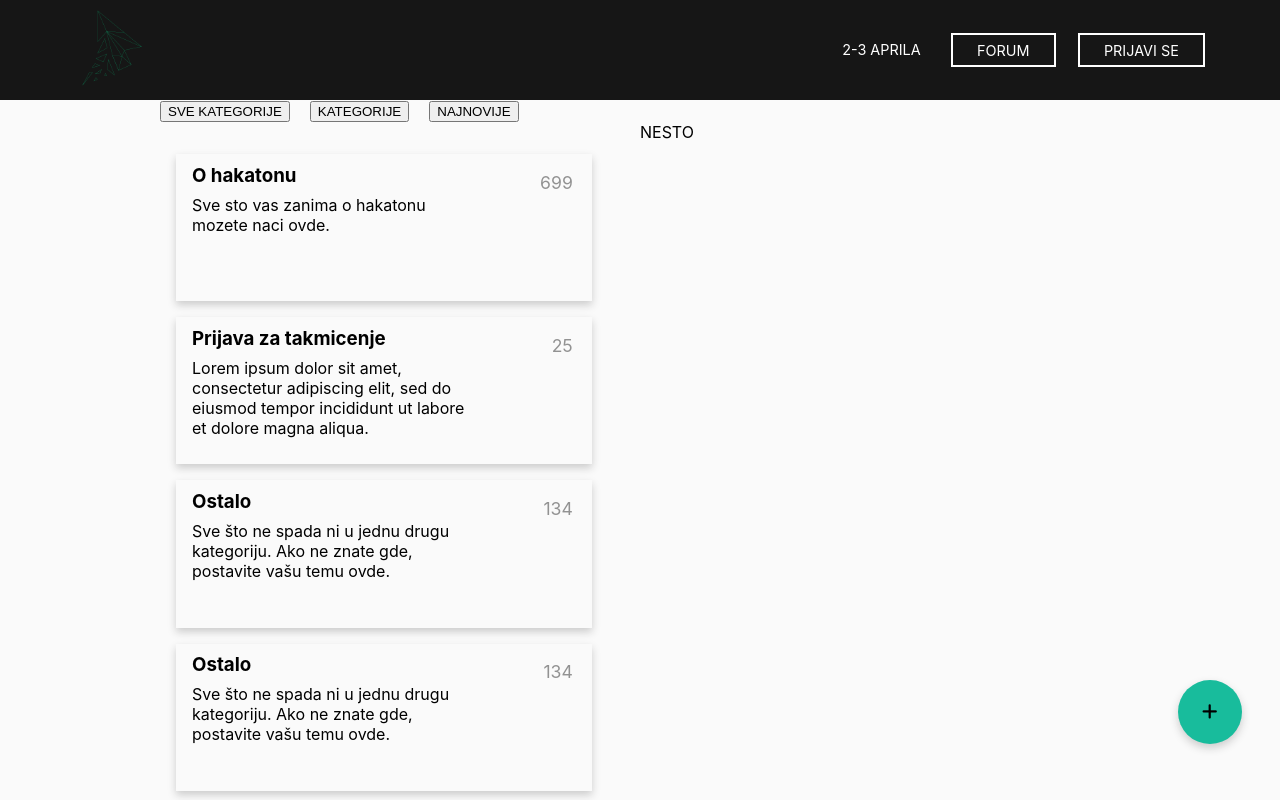
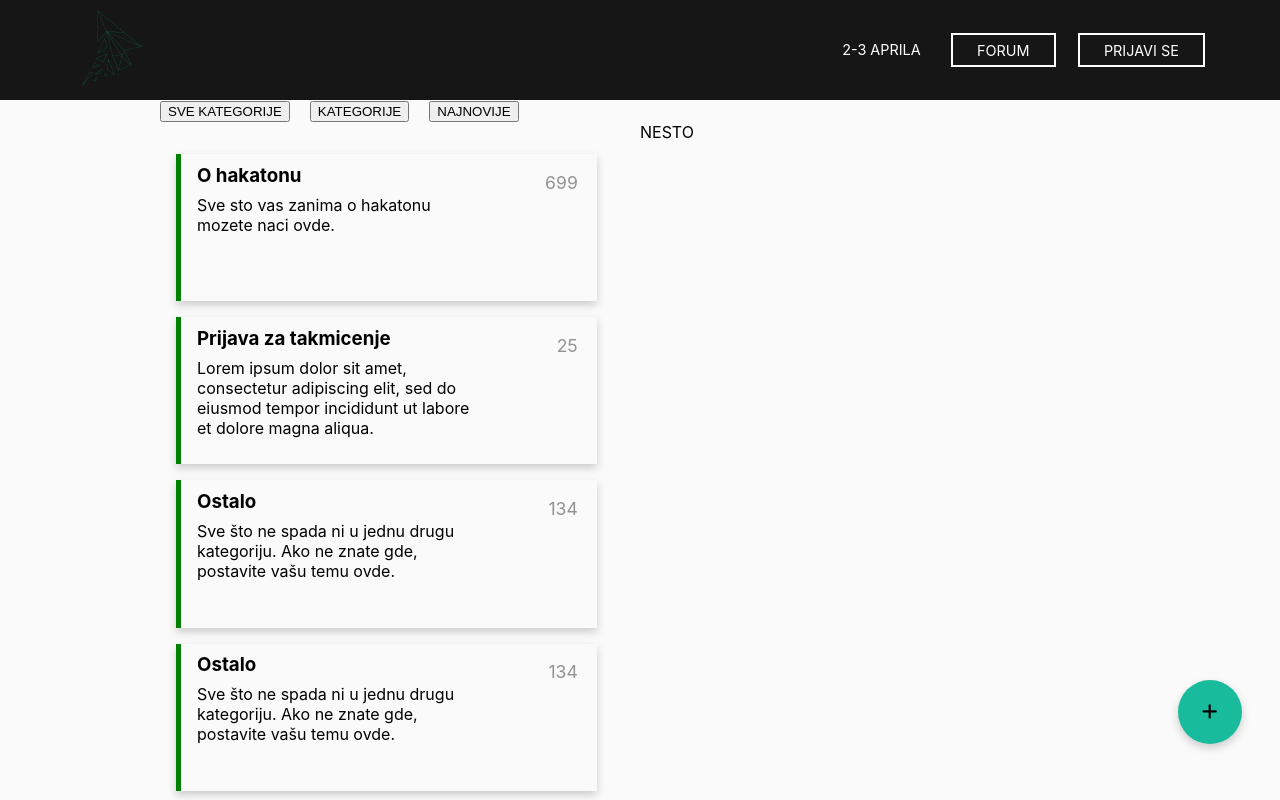
Before and after one commit to Nikolic-Marko/HZS_react, a React (Create React App) app: page /forum in a window 1280 px wide. Shown: the top 800 px of the page. Built offline with nearby package versions, Linux system fonts and the light colour scheme; the HTML template or start-up script is replaced by a standard one.

Commit message:
init commit

```diff
--- a/src/component/Forum/ForumKategorije/ForumKategorije.module.css
+++ b/src/component/Forum/ForumKategorije/ForumKategorije.module.css
@@ -12,6 +12,7 @@
   width: 80%;
   box-shadow: 0 4px 8px #ccc;
   transition: all 0.5s;
+  border-left: 5px solid green;
 }
 
 .Kartica:hover {
```
